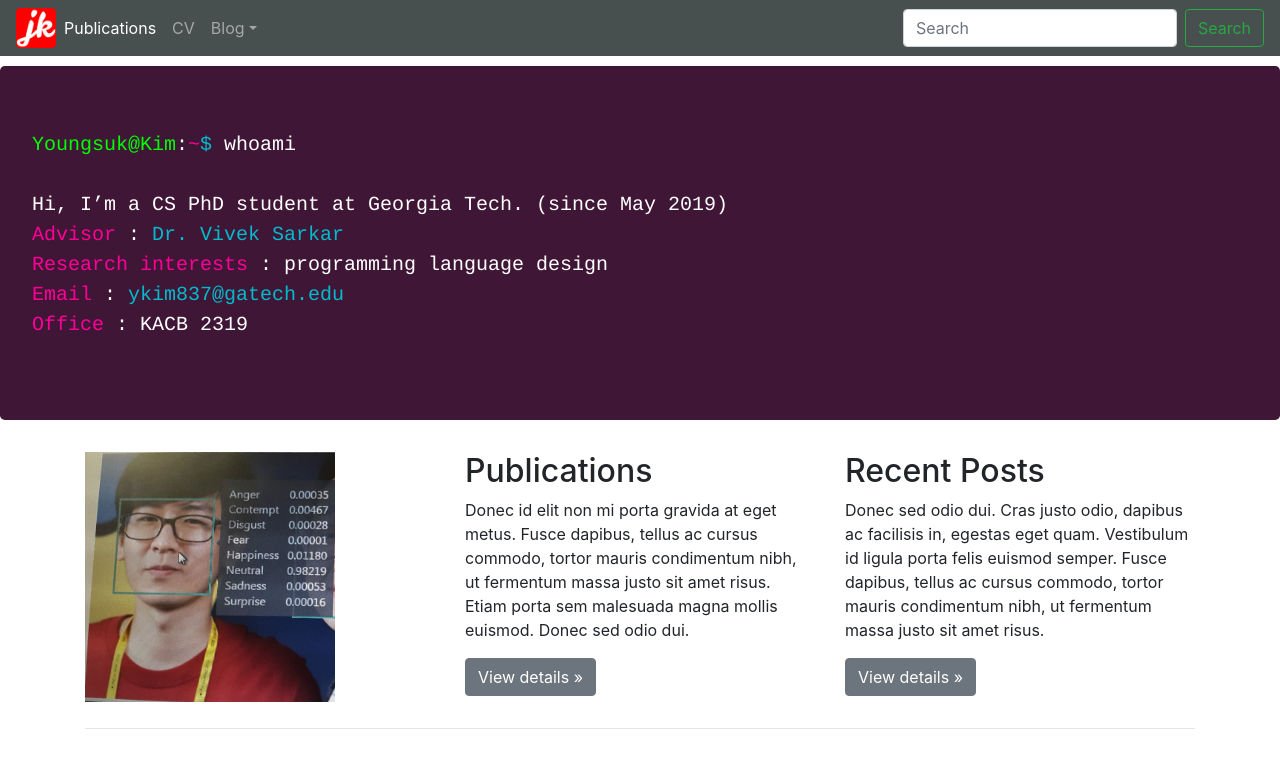
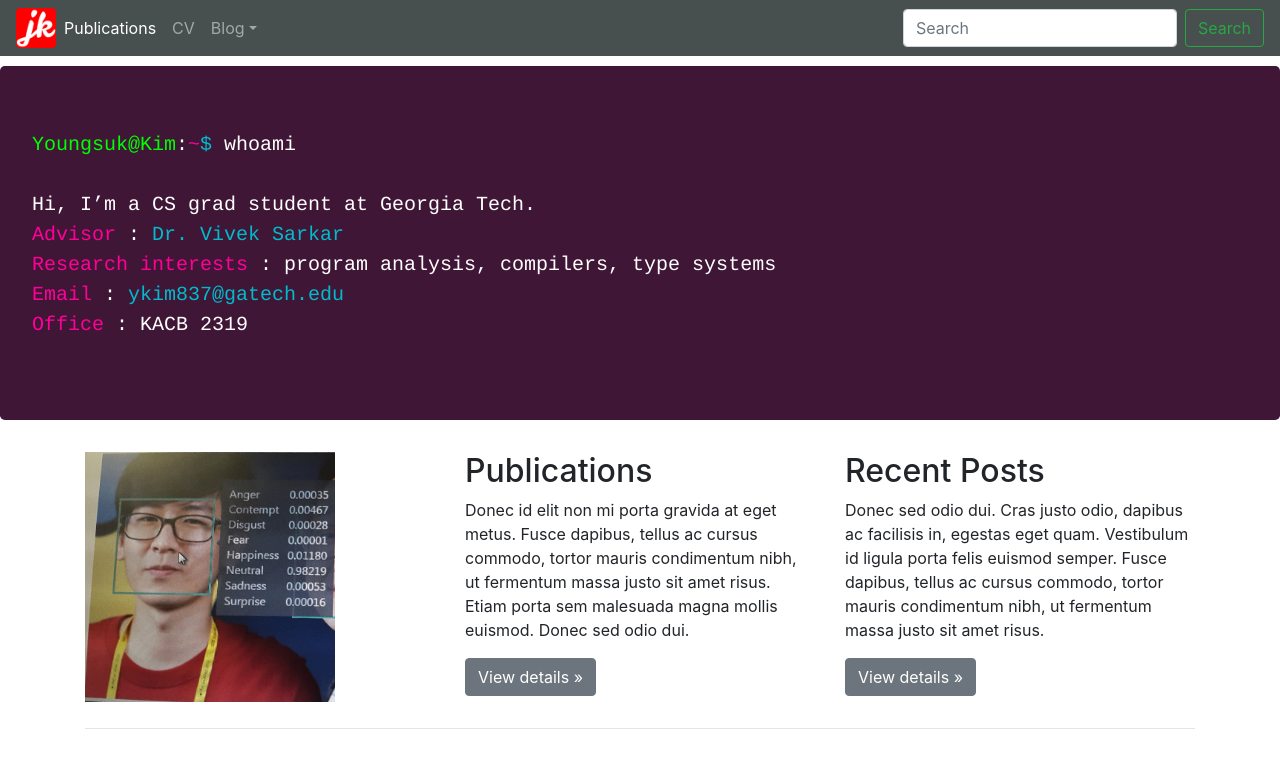
Before and after one commit to JOE1994/JOE1994.github.io, a Jekyll site: the page built from index.md, in a window 1280 px wide. Shown: the top 768 px of the page. Built offline with Jekyll 4.4.1, drawn with Linux system fonts in a browser that asks for light colours.

Commit message:
change introduction contents of main page

```diff
--- a/index.md
+++ b/index.md
@@ -4,8 +4,8 @@ layout: main
 ---
 
 <span class="a">Youngsuk@Kim</span>:<span class="b">~</span><span class="c">$</span> whoami <br>
-Hi, I'm a CS PhD student at Georgia Tech. (since May 2019)<br>
+Hi, I'm a CS grad student at Georgia Tech. <br>
 <span class="b">Advisor</span> : <a href="https://www.cc.gatech.edu/people/vivek-sarkar">Dr. Vivek Sarkar</a> <br>
-<span class="b">Research interests</span> : programming language design <br>
+<span class="b">Research interests</span> : program analysis, compilers, type systems <br>
 <span class="b">Email</span> : <a href="mailto:ykim837@gatech.edu">ykim837@gatech.edu</a> <br>
 <span class="b">Office</span> : KACB 2319
```
